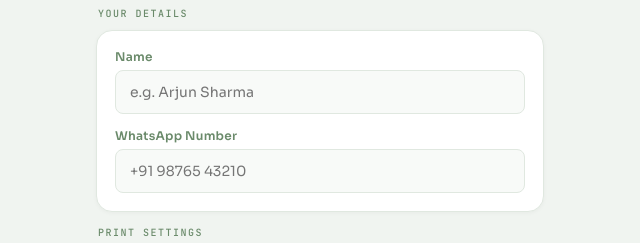
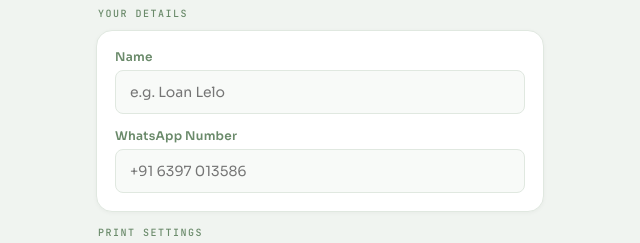
Before and after one commit to tanveersingh3/smart-print, a website: page public/student.html in a window 1280 px wide. Shown: the part 460-703 px from the top of the page, 320-960 px from the left. Drawn offline with Linux system fonts and the light colour scheme; no server answers.

Commit message:
Updated example name and number

```diff
--- a/public/student.html
+++ b/public/student.html
@@ -172,11 +172,11 @@ main{padding:20px 16px;max-width:480px;margin:0 auto;}
   <div class="card">
     <div class="field">
       <label>Name</label>
-      <input type="text" id="studentName" placeholder="e.g. Arjun Sharma" oninput="checkSubmit()">
+      <input type="text" id="studentName" placeholder="e.g. Loan Lelo" oninput="checkSubmit()">
     </div>
     <div class="field" style="margin-bottom:0">
       <label>WhatsApp Number</label>
-      <input type="tel" id="whatsappNum" placeholder="+91 98765 43210">
+      <input type="tel" id="whatsappNum" placeholder="+91 6397 013586">
     </div>
   </div>
 
```
